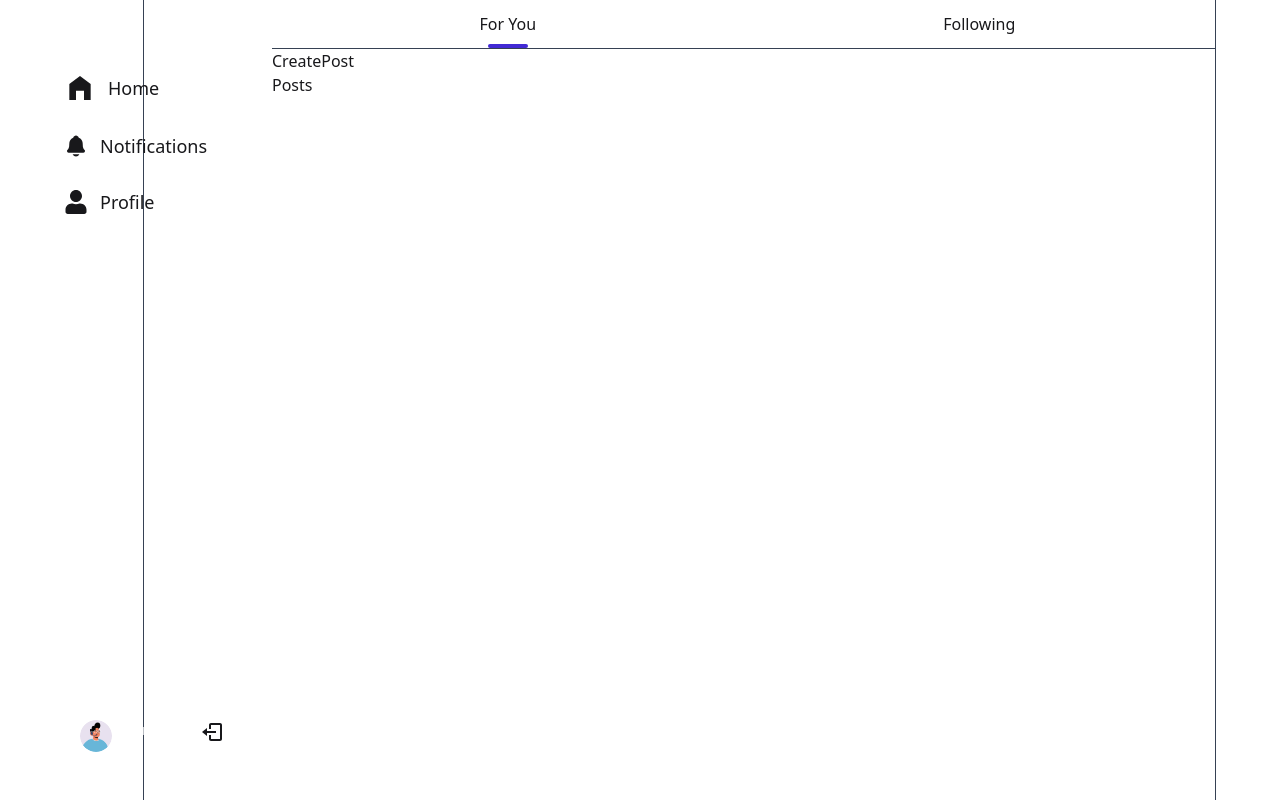
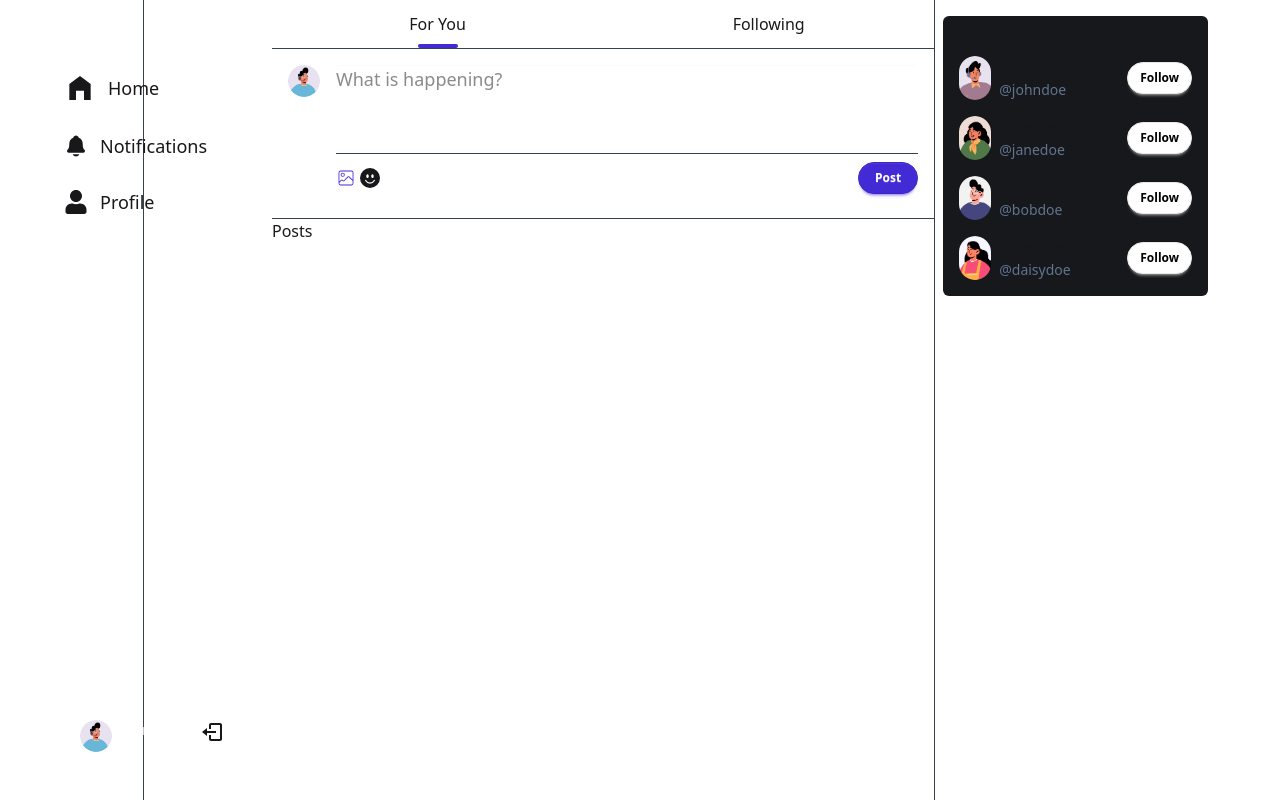
Before and after one commit to inba-web/X-CLONE, a React (Vite) app in the folder frontend/: page / in a window 1280 px wide. Built offline with nearby package versions, Linux system fonts and the light colour scheme.

Commit message:
right_panel & comment section

```diff
--- a/frontend/src/App.jsx
+++ b/frontend/src/App.jsx
@@ -4,6 +4,7 @@ import SignUpPage from "./pages/auth/signup/SignUpPage";
 import LoginPage from "./pages/auth/login/LoginPage";
 import HomePage from "./pages/home/HomePage";
 import SideBar from "./components/common/SideBar";
+import RightPanel from "./components/common/RightPanel";
 
 
 
@@ -19,6 +20,8 @@ const App = () => {
         <Route path="/login" element={<LoginPage />} />
         <Route path="/signup" element={<SignUpPage />} />
       </Routes>
+
+      <RightPanel />
     </div>
   );
 }
--- /dev/null
+++ b/frontend/src/components/common/RightPanel.jsx
@@ -0,0 +1,53 @@
+import React from 'react';
+import RightPanelSkeleton from '../skeletons/RightPanelSkeleton';
+import { USERS_FOR_RIGHT_PANEL } from '../../utils/db/dummy';
+import { Link } from 'react-router-dom';
+
+
+
+const RightPanel = () => {
+    const isLoading = false;
+  return (
+    <div className='hidden mx-2 my-4 lg:block'>
+        <div className='bg-[#16181C] p-4 rounded-md sticky top-2'>
+            <p className='font-bold'>Who to follow</p>
+            <div className='flex flex-col gap-4'>
+                {
+                    isLoading && (
+                        <>
+                            <RightPanelSkeleton />
+                            <RightPanelSkeleton />
+                            <RightPanelSkeleton />
+                            <RightPanelSkeleton />
+                        </>
+                    )
+                }
+                {
+                    !isLoading &&
+                        USERS_FOR_RIGHT_PANEL?.map((user) =>
+                            <Link to={`/profile/${user.username}`} className='flex items-center justify-between gap-4' key={user._id}>
+                                <div className='flex gap-2 itmes-center'>
+                                    <div className='avatar'>
+                                        <div className='w-8 rounded-full'>
+                                            <img src={user.profileImg || "/avatar-placeholder.png"}  alt=""/>
+                                        </div>
+                                    </div>
+                                    <div className='flex flex-col'>
+                                        <span className='font-semibold tracking-tight truncate w-28'>{user.fullName}</span>
+                                        <span className='text-sm text-slate-500'>@{user.username}</span>
+                                    </div>
+                                </div>
+                                <div>
+                                    <button className='text-black bg-white rounded-full btn hover:bg-white hover:opacity-90 btn-sm ' onClick={(e) =>e.preventDefault()}>
+                                    Follow</button>
+                                </div>
+                            </Link>
+                        )
+                }
+            </div>
+        </div>
+    </div>
+  )
+}
+
+export default RightPanel
--- /dev/null
+++ b/frontend/src/components/skeletons/RightPanelSkeleton.jsx
@@ -0,0 +1,17 @@
+const RightPanelSkeleton = () => {
+	return (
+		<div className='flex flex-col gap-2 my-2 w-52'>
+			<div className='flex items-center gap-2'>
+				<div className='w-8 h-8 rounded-full skeleton shrink-0'></div>
+				<div className='flex justify-between flex-1'>
+					<div className='flex flex-col gap-1'>
+						<div className='w-12 h-2 rounded-full skeleton'></div>
+						<div className='w-16 h-2 rounded-full skeleton'></div>
+					</div>
+					<div className='h-6 rounded-full skeleton w-14'></div>
+				</div>
+			</div>
+		</div>
+	);
+};
+export default RightPanelSkeleton;
--- a/frontend/src/pages/home/CreatePost.jsx
+++ b/frontend/src/pages/home/CreatePost.jsx
@@ -1,9 +1,76 @@
-import React from 'react'
+import { CiImageOn } from "react-icons/ci";
+import { BsEmojiSmileFill } from "react-icons/bs";
+import { useRef, useState } from "react";
+import { IoCloseSharp } from "react-icons/io5";
 
 const CreatePost = () => {
+  const [text, setText] = useState("");
+  const [img, setImg] = useState(null);
+
+  const imgRef = useRef(null);
+
+  const isPending = false;
+  const isError = false;
+
+  const data = {
+    profileImg: "/avatars/boy1.png",
+  }
+
+  const handleSubmmit = (e) => {
+    e.preventDefault();
+    alert("Post Created Successfully!");
+  }
+
+  const handleImgChange = (e) => {
+    const file = e.target.files[0];
+    if (file) {
+      const reader = new FileReader();
+      reader.onload = () => {
+        setImg(reader.result);
+      }
+      reader.readAsDataURL(file);
+    }
+  }
+
   return (
-    <div>CreatePost</div>
-  )
-}
+    <div className="flex items-start gap-4 p-4 border-b border-gray-700">
+      <div className="avatar">
+        <div className="w-8 rounded-full">
+          <img src={data.profileImg || "/avatar-placeholder.png"} alt="" />
+        </div>
+      </div>
+      <form className="flex flex-col w-full gap-2" onSubmit={handleSubmmit}>
+        <textarea className="w-full p-0 text-lg border-none resize-none textarea focus:outline-1" placeholder="What is happening?" value={text} onChange={(e) => setText(e.target.value)} />
+          {
+            img && (
+              <div className="relative mx-auto w-72">
+                <IoCloseSharp
+                  className="absolute top-0 right-0 text-white bg-gray-800 rounded-full cursor-pointer"
+                  onClick={() => {
+                    setImg(null);
+                    imgRef.current.value = null;
+                  }}
+                />
+                <img src={img} className="object-contain w-full mx-auto rounded h-72" alt=""/>
+              </div>
+            )}
 
-export default CreatePost
+            <div className="flex justify-between py-2 border-t border-t-gray-700">
+              <div className="flex items-center gap-1">
+                <CiImageOn
+                  className="w-5 h-5 cursor-pointer fill-primary"
+                  onClick={() => imgRef.current.click()}
+                />
+                <BsEmojiSmileFill className="w-5 h-5 cursor-pointer fill-primwrap-anywhere" />
+              </div>
+              <input type="file" hidden ref={imgRef} onChange={handleImgChange} />
+              <button className="px-4 text-white rounded-full btn btn-primary btn-sm">
+                {isPending ? "Posting..." : "Post"}
+              </button>
+            </div>
+            {isError && <div className="text-red-500">Error creating post. Please try again.</div>}
+      </form>
+    </div>
+  );
+};
+export default CreatePost;
--- /dev/null
+++ b/frontend/src/utils/db/dummy.js
@@ -0,0 +1,116 @@
+export const POSTS = [
+	{
+		_id: "1",
+		text: "Let's build a fullstack WhatsApp clone with NEXT.JS 14 😍",
+		img: "/posts/post1.png",
+		user: {
+			username: "johndoe",
+			profileImg: "/avatars/boy1.png",
+			fullName: "John Doe",
+		},
+		comments: [
+			{
+				_id: "1",
+				text: "Nice Tutorial",
+				user: {
+					username: "janedoe",
+					profileImg: "/avatars/girl1.png",
+					fullName: "Jane Doe",
+				},
+			},
+		],
+		likes: ["6658s891", "6658s892", "6658s893", "6658s894"],
+	},
+	{
+		_id: "2",
+		text: "How you guys doing? 😊",
+		user: {
+			username: "johndoe",
+			profileImg: "/avatars/boy2.png",
+			fullName: "John Doe",
+		},
+		comments: [
+			{
+				_id: "1",
+				text: "Nice Tutorial",
+				user: {
+					username: "janedoe",
+					profileImg: "/avatars/girl2.png",
+					fullName: "Jane Doe",
+				},
+			},
+		],
+		likes: ["6658s891", "6658s892", "6658s893", "6658s894"],
+	},
+	{
+		_id: "3",
+		text: "Astronaut in a room of drawers, generated by Midjourney. 🚀",
+		img: "/posts/post2.png",
+		user: {
+			username: "johndoe",
+			profileImg: "/avatars/boy3.png",
+			fullName: "John Doe",
+		},
+		comments: [],
+		likes: ["6658s891", "6658s892", "6658s893", "6658s894", "6658s895", "6658s896"],
+	},
+	{
+		_id: "4",
+		text: "I'm learning GO this week. Any tips? 🤔",
+		img: "/posts/post3.png",
+		user: {
+			username: "johndoe",
+			profileImg: "/avatars/boy3.png",
+			fullName: "John Doe",
+		},
+		comments: [
+			{
+				_id: "1",
+				text: "Nice Tutorial",
+				user: {
+					username: "janedoe",
+					profileImg: "/avatars/girl3.png",
+					fullName: "Jane Doe",
+				},
+			},
+		],
+		likes: [
+			"6658s891",
+			"6658s892",
+			"6658s893",
+			"6658s894",
+			"6658s895",
+			"6658s896",
+			"6658s897",
+			"6658s898",
+			"6658s899",
+		],
+	},
+];
+
+export const USERS_FOR_RIGHT_PANEL = [
+	{
+		_id: "1",
+		fullName: "John Doe",
+		username: "johndoe",
+		profileImg: "/avatars/boy2.png",
+	},
+	{
+		_id: "2",
+		fullName: "Jane Doe",
+		username: "janedoe",
+		profileImg: "/avatars/girl1.png",
+	},
+	{
+		_id: "3",
+		fullName: "Bob Doe",
+		username: "bobdoe",
+		profileImg: "/avatars/boy3.png",
+	},
+	{
+		_id: "4",
+		fullName: "Daisy Doe",
+		username: "daisydoe",
+		profileImg: "/avatars/girl2.png",
+	},
+];
```
Also changed, not shown: frontend/src/components/common/SideBar.jsx (line endings or trailing spaces).
